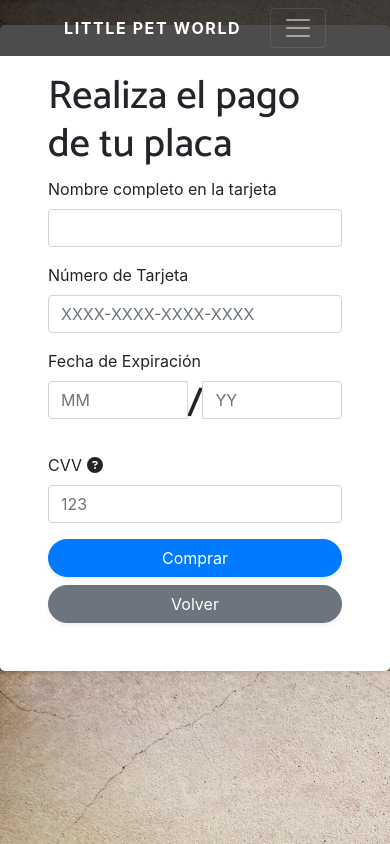
After one commit to ARANGUSFT/Pet, a Django app: page /MisMascotas/Pasarela in a window 390 px wide. The commit adds this page. Run offline with Django 4.2, Linux system fonts and the light colour scheme; some libraries are stand-ins or nearby versions.

Commit message:
Casi responsive y pasarela terminada

```diff
--- /dev/null
+++ b/Pet/Public/Css/EstilosPasarela.css
@@ -0,0 +1,15 @@
+body{
+    background-image: url("../Img/fondo.jpg");
+    background-size: cover;
+    overflow: hidden;
+}
+
+footer{
+    background-size: cover;
+    background-color: black;
+    padding: 1em 0;
+    text-align: center;
+    position: absolute;
+    bottom: 0;
+    width: 100%;
+}
--- /dev/null
+++ b/Pet/Public/Js/validacionesPasarela.js
@@ -0,0 +1,75 @@
+const form = document.getElementById('formulario');
+
+const expresiones = {
+    expr1: /^([A-Za-z]+ [A-Za-z]+ [A-Za-z]+ [A-Za-z]+)|([A-Za-z]+ [A-Za-z]+ [A-Za-z]+)|([A-Za-z]+ de [A-Za-z]+ [A-Za-z]+ [A-Za-z]+)$/,
+    expr2: /^(\d{4}-){3}\d{4}$/,
+    expr3: /^\d{2}$/,
+    expr4: /^\d{3}$/
+}
+
+function validateForm(event) {
+    event.preventDefault();
+
+    const Nombre = document.getElementById('Nombre');
+    const NumeroTarjeta = document.getElementById('NumeroTarjeta');
+    const Fecha = document.getElementById('Fecha');
+    const Codigo = document.getElementById('Codigo');
+
+    let validForm = true;
+    //validacion del nombre
+    if (!expresiones.expr1.test(Nombre.value)) {
+        document.getElementById('Error1').textContent = 'Debes ingresa un nombre valido, Verifique.';
+        document.querySelector('#Error1').style.display = 'block';
+        validForm = false;
+    } else {
+        document.getElementById('Error1').textContent = '';
+        document.querySelector('#Error1').style.display = 'none';
+    }
+    //validacion de la raza
+    if (!expresiones.expr2.test(NumeroTarjeta.value)) {
+        document.getElementById('Error2').textContent = 'Debes ingresa un numero de tarejta valido, Verifique.';
+        document.querySelector('#Error2').style.display = 'block';
+        validForm = false;
+    } else {
+        document.getElementById('Error2').textContent = '';
+        document.querySelector('#Error2').style.display = 'none';
+    }
+    //validacion de el color
+    if (!expresiones.expr3.test(Fecha.value)) {
+        document.getElementById('Error3').textContent = 'Debes ingresar una fecha valida, Verifique.';
+        document.querySelector('#Error3').style.display = 'block';
+        validForm = false;
+    } else {
+        document.getElementById('Error3').textContent = '';
+        document.querySelector('#Error3').style.display = 'none';
+    }
+    //Validacion de la foto mascota
+    if (!expresiones.expr4.test(Codigo.value)) {
+        document.getElementById('Error4').textContent = 'Debes ingresar un codigo de seguridad valido, Verifique.';
+        document.querySelector('#Error4').style.display = 'block';
+        validForm = false;
+    } else {
+        document.getElementById('Error4').textContent = '';
+        document.querySelector('#Error4').style.display = 'none';
+    }
+
+    if (validForm) {
+        swal({
+            title: "¿Estas seguro de realizar la compra?",
+            text: "depues de realizar la compra no se puede cancenlar y se generar tu factura",
+            icon: "warning",
+            buttons: ["Cancelar", "Finalizar"],
+            dangerMode: true,
+        })
+            .then((willSubmit) => {
+                if (willSubmit) {
+                    form.submit();
+                } else {
+                    // No hacer nada
+                }
+            });
+    }
+}
+
+
+form.addEventListener('submit', validateForm);
--- a/Pet/Templates/MisMascotas/Actualizar.html
+++ b/Pet/Templates/MisMascotas/Actualizar.html
@@ -58,9 +58,7 @@
         </div>
     </div>
 
-    <footer>
-        <div class="container px-5"><p class="m-0 text-center text-white small">Copyright &copy; Little Pet World 2023</p></div>
-    </footer>
+
     <script src="{% static 'Js/ValidacionesActualizar.js'%}"></script>
 </body>
 
--- a/Pet/Templates/MisMascotas/Botones.html
+++ b/Pet/Templates/MisMascotas/Botones.html
@@ -50,9 +50,7 @@
         </div>
     </div>
 
-    <footer>
-        <div class="container px-5"><p class="m-0 text-center text-white small">Copyright &copy; Little Pet World 2023</p></div>
-    </footer>
+
 
 </body>
 
--- a/Pet/Templates/MisMascotas/EstiloPlaca.html
+++ b/Pet/Templates/MisMascotas/EstiloPlaca.html
@@ -114,11 +114,7 @@
 
     </div>
 
-    <footer>
-        <div class="container px-5">
-            <p class="m-0 text-center text-white small">Copyright &copy; Little Pet World 2023</p>
-        </div>
-    </footer>
+
 
     <script src="https://cdn.jsdelivr.net/npm/bootstrap@5.3.0-alpha3/dist/js/bootstrap.bundle.min.js"
         integrity="sha384-ENjdO4Dr2bkBIFxQpeoTz1HIcje39Wm4jDKdf19U8gI4ddQ3GYNS7NTKfAdVQSZe"
--- a/Pet/Templates/MisMascotas/GenerarMiQR.html
+++ b/Pet/Templates/MisMascotas/GenerarMiQR.html
@@ -90,11 +90,7 @@
         </div>
     </div>
 
-    <footer>
-        <div class="container">
-            <p class="m-0 text-center text-white small">Copyright &copy; Little Pet World 2023</p>
-        </div>
-      </footer>
+
 
     <script src="{% static 'Js/ValidacionesGenerarQR.js'%}"></script>
 
--- a/Pet/Templates/MisMascotas/Insertar.html
+++ b/Pet/Templates/MisMascotas/Insertar.html
@@ -66,11 +66,7 @@
 
     </div>
 
-    <footer>
-        <div class="container px-5">
-            <p class="m-0 text-center text-white small">Copyright &copy; Little Pet World 2023</p>
-        </div>
-    </footer>
+
 
 
     <script src="{% static 'Js/ValidacionInsertar.js'%}"></script>
--- a/Pet/Templates/MisMascotas/Listado.html
+++ b/Pet/Templates/MisMascotas/Listado.html
@@ -100,11 +100,7 @@
         {% endfor %}
     </ul>
 
-    <footer>
-        <div class="container px-5">
-            <p class="m-0 text-center text-white small">Copyright &copy; Little Pet World 2023</p>
-        </div>
-    </footer>
+
 
 </body>
 
--- /dev/null
+++ b/Pet/Templates/MisMascotas/Pasarela.html
@@ -0,0 +1,125 @@
+{% include "Inc/header.html" %}
+{% load static %}
+<!DOCTYPE html>
+<html lang="en">
+
+<head>
+    <meta charset="UTF-8">
+    <meta http-equiv="X-UA-Compatible" content="IE=edge">
+    <meta name="viewport" content="width=device-width, initial-scale=1.0">
+    <link href="{% static 'Css/EstilosPasarela.css'%}" rel="stylesheet">
+    <link rel="stylesheet" href="https://stackpath.bootstrapcdn.com/bootstrap/4.5.0/css/bootstrap.min.css"
+        integrity="sha384-9aIt2nRpC12Uk9gS9baDl411NQApFmC26EwAOH8WgZl5MYYxFfc+NcPb1dKGj7Sk" crossorigin="anonymous" />
+    <title>Document</title>
+    <style>
+        .move-down {
+            margin-top: 6%;
+        }
+
+        .error-message {
+        color: blue;
+        font-size: 13px;
+}
+    </style>
+</head>
+
+<body>
+
+    <div class="row">
+
+        <div class="col-lg-6 mx-auto move-down">
+
+            <div class="bg-white rounded-lg shadow-sm p-5">
+
+                <h1>Realiza el pago de tu placa</h1>
+
+                <!--end-->
+                <form role="form" id="formulario">
+
+                    <div class="form-group">
+                        <label for="username">Nombre completo en la tarjeta</label>
+                        <input class="form-control" type="text" id="Nombre" oninput="limitInputLength(event, 50)">
+                        <div id="Error1" class="error-message"></div>
+                    </div>
+
+                    <div class="form-group">
+                        <label for="cardNumber">Número de Tarjeta</label>
+                        <input class="form-control" type="text" id="NumeroTarjeta" placeholder="XXXX-XXXX-XXXX-XXXX" oninput="limitInputLength(event, 19)">
+                        <div id="Error2" class="error-message"></div>
+                    </div>
+
+                    <div class="row">
+
+                        <div class="col-sm-8">
+                            <div class="form-group">
+                                <label><span class="hidden-xs">Fecha de Expiración</span></label>
+                                <div class="input-group">
+                                    <input class="form-control" type="text" placeholder="MM" id="Fecha" oninput="limitInputLength(event, 2)"> <h1>/</h1>
+                                    <input class="form-control" type="text" placeholder="YY" id="Fecha" oninput="limitInputLength(event, 2)">
+                                </div>
+                                <div id="Error3" class="error-message"></div>
+                            </div>
+                        </div>
+
+                        <div class="col-sm-4">
+                            <div class="form-group">
+                                <label title="Digite los 3 digitos de la parte de atrás de su tarjeta">CVV
+                                    <i class="fa fa-question-circle"></i>
+                                </label>
+                                <input class="form-control" type="text" placeholder="123" id="Codigo" oninput="limitInputLength(event, 3)">
+                            </div>
+                            <div id="Error4" class="error-message"></div>
+                        </div>
+
+                    </div>
+
+                    <button type="submit" class="btn btn-primary btn-block rounded-pill shadow-sm subscribe">
+                        Comprar
+                    </button>
+                    <a href="/MisMascotas/vista_anterior2" class="btn btn-secondary btn-block rounded-pill shadow-sm subscribe">Volver</a>
+
+
+                </form>
+
+            </div>
+
+
+
+            <!--End--->
+        </div>
+
+    </div>
+
+    </div>
+
+
+
+    </section>
+    <script>
+        function limitInputLength(event, maxLength) {
+            var input = event.target;
+            var inputValue = input.value.toString();
+
+            if (inputValue.length > maxLength) {
+                input.value = inputValue.slice(0, maxLength);
+            }
+        }
+    </script>
+
+    <script src="{% static 'Js/validacionesPasarela.js'%}"></script>
+
+    <script src="https://kit.fontawesome.com/aae1a073a8.js" crossorigin="anonymous"></script>
+    <!-- JS, Popper.js, and jQuery -->
+    <script src="https://code.jquery.com/jquery-3.5.1.slim.min.js"
+        integrity="sha384-DfXdz2htPH0lsSSs5nCTpuj/zy4C+OGpamoFVy38MVBnE+IbbVYUew+OrCXaRkfj"
+        crossorigin="anonymous"></script>
+    <script src="https://cdn.jsdelivr.net/npm/popper.js@1.16.0/dist/umd/popper.min.js"
+        integrity="sha384-Q6E9RHvbIyZFJoft+2mJbHaEWldlvI9IOYy5n3zV9zzTtmI3UksdQRVvoxMfooAo"
+        crossorigin="anonymous"></script>
+    <script src="https://stackpath.bootstrapcdn.com/bootstrap/4.5.0/js/bootstrap.min.js"
+        integrity="sha384-OgVRvuATP1z7JjHLkuOU7Xw704+h835Lr+6QL9UvYjZE3Ipu6Tp75j7Bh/kR0JKI"
+        crossorigin="anonymous"></script>
+
+</body>
+
+</html>
--- a/Pet/settings.py
+++ b/Pet/settings.py
@@ -134,6 +134,7 @@ import os
 MEDIA_URL = '/Media/'
 MEDIA_ROOT = os.path.join(BASE_DIR, 'Media')
 
+
 # Default primary key field type
 # https://docs.djangoproject.com/en/4.2/ref/settings/#default-auto-field
 
--- a/Pet/urls.py
+++ b/Pet/urls.py
@@ -19,8 +19,10 @@ from django.urls import path
 from Pet.views import Principal,Contacto,Contacto2
 from Pet.views import Elegir,RegistroLogin,IngresarLogin,Logout,ActualizarUsuario,EliminarUsuario,ElegirBotones,InsertarMascota
 from Pet.views import ListadoMascota,EliminarMascota,MostrarActualizarMascota,ActualizarMascota,InsertarDueño,InsertarEstiloPlaca,vista_anterior
+from Pet.views import payment_view,vista_anterior2
 from django.conf import settings
 from django.conf.urls.static import static
+
 
 urlpatterns = [
     path('admin/', admin.site.urls),
@@ -59,7 +61,11 @@ urlpatterns = [
     #Insertar Estilo Placa
     path('MisMascotas/EstiloPlaca',InsertarEstiloPlaca),
     #Vista anterior
-    path('MisMascotas/vista_anterior',vista_anterior)
+    path('MisMascotas/vista_anterior',vista_anterior),
+    #Pasarela de pagos
+    path('MisMascotas/Pasarela',payment_view),
+    #Vista anterior2
+    path('MisMascotas/vista_anterior2',vista_anterior2)
 ]
 
 if settings.DEBUG:
--- a/Pet/views.py
+++ b/Pet/views.py
@@ -9,6 +9,7 @@ from django.conf import settings
 from Pet.models import Mascota,Dueno,Caracteristicas
 from django.core.paginator import Paginator, EmptyPage, PageNotAnInteger
 from django.core.handlers.wsgi import WSGIRequest
+
 
 
 
@@ -344,8 +345,22 @@ def InsertarEstiloPlaca(request):
         caracteristica.Dueno_Id = Dueno.objects.get(Id_Dueno=request.POST.get('Dueno_Id'))
 
         caracteristica.save()
-        return redirect('MisMascotas/Listado')
+        return redirect('MisMascotas/Pasarela')
     else:
             return render(request, 'MisMascotas/EstiloPlaca.html')
 
 #endregion
+
+#region Pasarela
+def payment_view(request):
+    return render(request, 'MisMascotas/Pasarela.html')
+
+def vista_anterior2(request):
+    if request.method == 'GET':
+        # Elimina el registro de la base de datos
+        Caracteristicas.objects.last().delete()
+
+    return redirect('/MisMascotas/EstiloPlaca')
+
+
+#endregion
```
Also changed, not shown: Media/ImagenesBD/descarga_BEh1dhF.jpg (added), Pet/Public/Js/Pasarela.js (added).
